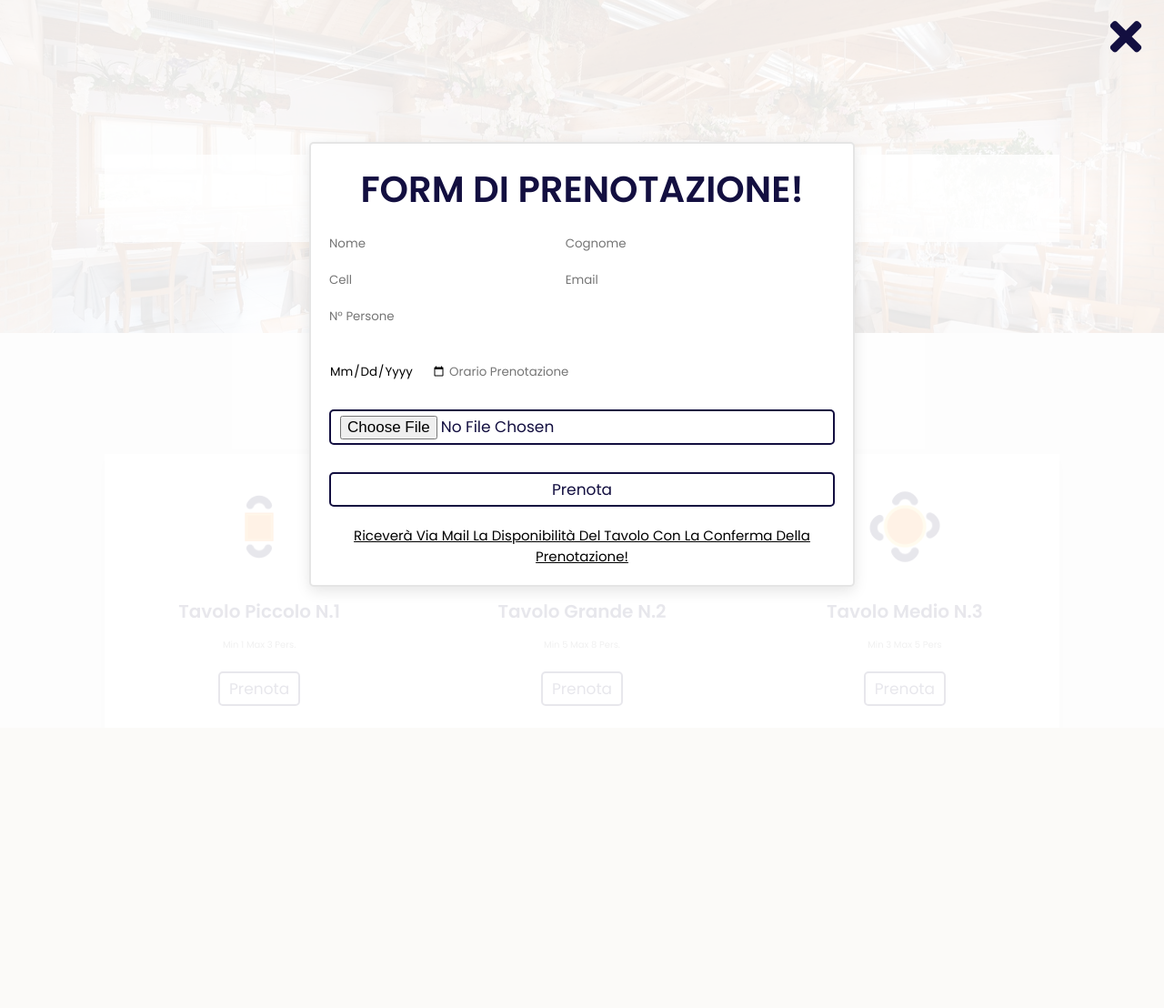
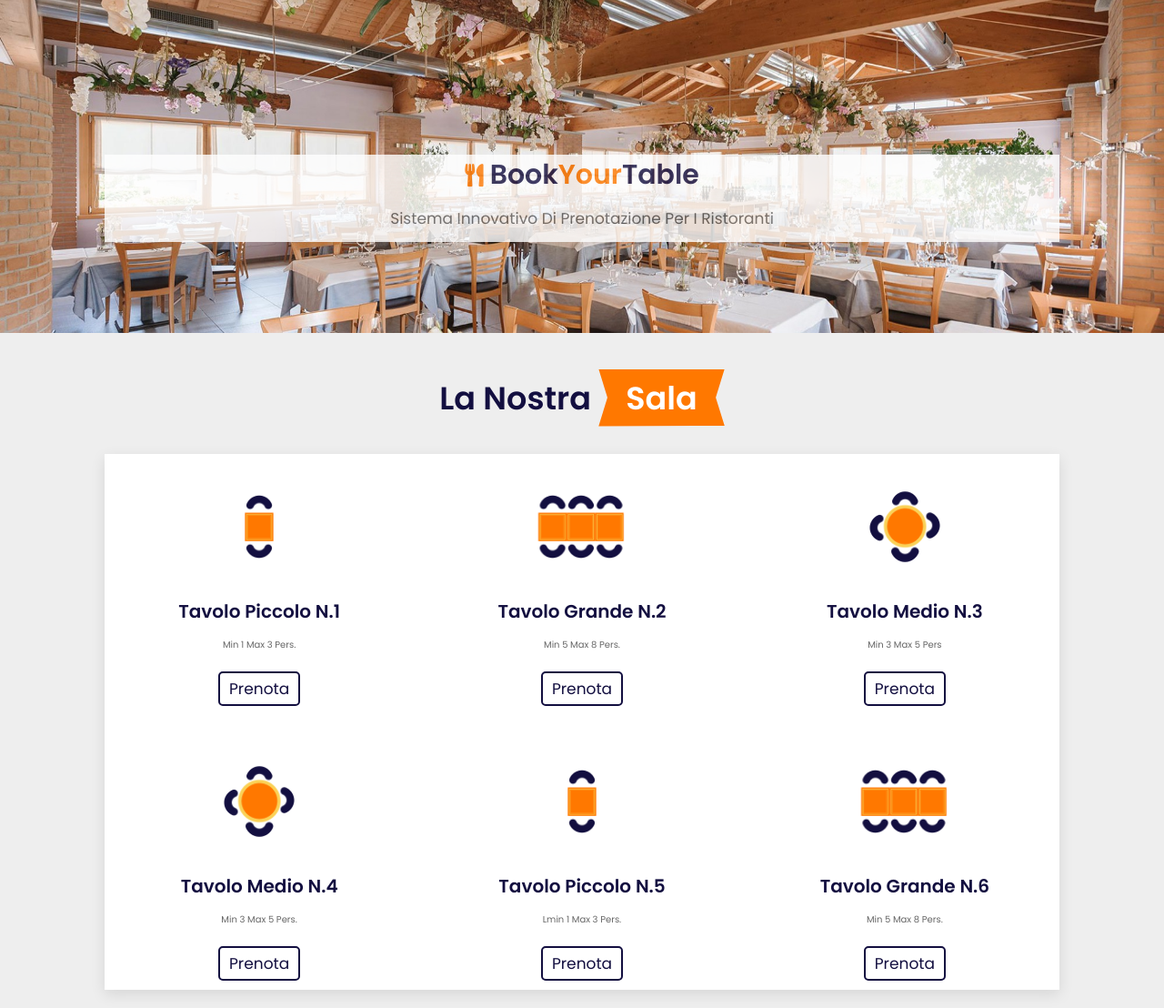
Before and after one commit to IronWolf1203/TW6-BookYourTable, a Flask app: page /test in a window 1280 px wide. Shown: the whole page at 91% size. Before the commit the page ends 776 px from the top, so only its background shows below. Run offline with Flask 2, Linux system fonts and the light colour scheme.

Commit message:
aggiornamento

```diff
--- a/app.py
+++ b/app.py
@@ -1,21 +1,26 @@
-from flask import Flask, render_template, make_response, send_from_directory, request, redirect, json
+from flask import Flask, render_template, \
+    make_response, send_from_directory, request, redirect, json, jsonify
 
 app = Flask(__name__)
 
 
-@app.route('/')
+@app.route('/test')
 def index():
-    return render_template("index.html", title="Home", link="/form")
+    return render_template("index_test.html", title="Home", link="/form")
 
 
-@app.route('/test')
+@app.route('/')
 def test():
-    return render_template("index_2.html", title="test")
+    return render_template("index.html", title="test")
 
 
-@app.route("/form")
+@app.route("/form", methods=['GET'])
 def form():
-    return render_template("form.html", title="Prenotazione")
+    table = request.args.get('table', " ")
+    size = request.args.get('size', " ")
+    reserv = {"Table": table, "Size": size}
+
+    return jsonify(reserv)#render_template("form.html", title="Prenotazione")
 
 
 """"@app.route('/form', methods=['POST'])
@@ -29,9 +34,9 @@ def reserveUp():
 
     # validate the received values
     if _name and _surname and _cell and _email and _person:
-        return redirect('/index.html')
+        return redirect('/index_test.html')
     else:
-        return json.dumps({'html': '<span>Enter the required fields</span>'})
+        return json.dumps({'html': '<span>Ente the required fields</span>'})
 """
 
 @app.route('/sw.js')
--- a/static/css/style.css
+++ b/static/css/style.css
@@ -199,7 +199,7 @@ section{
 }
 .reserve-form-container{
     position: fixed;
-    top:0; left: 0;
+    top:-105%; left: 0;
     z-index: 10000;;
     height:100%;
     width:100%;
@@ -207,7 +207,7 @@ section{
     display: flex;
     align-items: center;
     justify-content: center;
-    opacity: 1;
+    opacity: 0;
 }
 
 
--- a/static/js/main.js
+++ b/static/js/main.js
@@ -12,18 +12,31 @@ window.onload = () => { 'use strict';
 
 
 
-/*function display_form(table_size,table_num){
+function display_form(table_size,table_num){
+   $.ajax({
+        type: 'GET',
+        url: "http://localhost:5000/form",
+        data: {
+            table: table_num,
+            size: table_size
+        }, success: function (result){
+            //console.log(result['Table'])
+             $("#test").html("test "+result["Size"]+" "+result["Table"])
+        }
+    })
+
+
     console.log('tableValue: '+table_size+" n:"+table_num)
     let valueTable=document.getElementById("value_table")
     valueTable.innerText="Tavolo N "+table_num+" "+table_size
 
-    //document.querySelector('.reserve-form-container').classList.toggle('active');
+    document.querySelector('.reserve-form-container').classList.toggle('active');
 }
 
 function remove(){
     document.querySelector('.reserve-form-container').classList.remove('active');
 }
-
+/*
 $( document ).ready(function() {
 
     });
--- a/static/sw.js
+++ b/static/sw.js
@@ -1,7 +1,7 @@
 let cacheName = 'ByT';
 
 let filesToCache = [
-    'templates/index.html',
+    'templates/index_test.html',
     'static/css/style.css',
     'static/js/main.js'
 ];
--- a/templates/index_2.html
+++ /dev/null
@@ -1,120 +0,0 @@
-<!DOCTYPE html>
-<html lang="it">
-<head>
-    <meta charset="UTF-8">
-    <title>Book Your Table - {{ title }}</title>
-
-    <meta name="viewport" content="width=device-width, initial-scale=1.0">
-    <link href="../static/manifest.json" rel="manifest" >
-    <meta name="theme-color" content="white"/>
-
-
-    <link href="https://cdnjs.cloudflare.com/ajax/libs/font-awesome/5.15.4/css/all.min.css" rel="stylesheet" >
-    <link href="../static/css/style.css" rel="stylesheet" >
-
-    <script src="https://ajax.googleapis.com/ajax/libs/jquery/3.5.1/jquery.min.js"></script>
-
-</head>
-<body onload="test()">
-<!--<header class="header">
-
-    <a href="#" class="logo"> <i class="fas fa-utensils"></i> BookYourTable </a>
-
-    <nav class="navbar">
-        <a href="#home">home</a>
-        <a href="#reserved">reserved</a>
-    </nav>
-
-    <div class="icons">
-        <div class="fas fa-user" id="login-btn"></div>
-    </div>
-
-</header>
--->
-
-<section class="home" id="home">
-
-    <div class="content">
-
-        <h3><a href="#" class="logo"> <i class="fas fa-utensils"></i></a> Book<span>Your</span>Table</h3>
-        <p>Sistema innovativo di prenotazione per i ristoranti</p>
-    </div>
-
-</section>
-
-<section class="sala" id="sala">
-
-    <h1 class="heading"> la nostra <span>sala</span> </h1>
-
-        <div class="table-container">
-            <div class="table">
-                <img src="../static/images/TABLE2.png" alt="">
-                <h3>Tavolo piccolo n.1</h3>
-                <p> min 1 max 3 pers.</p>
-                <a tipe="button" class="btn" id="form-btn1" onclick=display_form("piccolo","1") >prenota</a>
-            </div>
-            <div class="table">
-                <img src="../static/images/TABLE6.png" alt="">
-                <h3>Tavolo grande n.2 </h3>
-                <p>min 5 max 8 pers.</p>
-                <a class="btn" id="form-btn2" onclick=display_form("grande","2")>prenota</a>
-            </div>
-            <div class="table">
-                <img src="../static/images/TABLE4.png" alt="">
-                <h3>Tavolo medio n.3</h3>
-                <p>min 3 max 5 pers</p>
-                <a class="btn" id="form-btn3" onclick=display_form("medio","3")>prenota</a>
-            </div>
-            <div class="table">
-                <img src="../static/images/TABLE4.png" alt="">
-                <h3>Tavolo medio n.4</h3>
-                <p>min 3 max 5 pers.</p>
-                <a class="btn" id="form-btn4" onclick=display_form("medio","4")>prenota</a>
-            </div>
-            <div class="table">
-                <img src="../static/images/TABLE2.png" alt="">
-                <h3>Tavolo piccolo n.5</h3>
-                <p>Lmin 1 max 3 pers.</p>
-                <a class="btn" id="form-btn5" onclick=display_form("piccolo","5")>prenota</a>
-            </div>
-            <div class="table">
-                <img src="../static/images/TABLE6.png" alt="">
-                <h3>Tavolo grande n.6</h3>
-                <p>min 5 max 8 pers.</p>
-                <a class="btn" id="form-btn6" onclick=display_form("grande","6")>prenota</a>
-            </div>
-
-        </div>
-
-</section>
-
-<div class="reserve-form-container">
-
-    <span class="fas fa-times" id="close-reserve-form" onclick="remove()"></span>
-
-    <form action="">
-        <h3>FORM DI PRENOTAZIONE!</h3>
-        <div>
-            <input type="text" name="Nome"  class="input" placeholder="Nome" required>
-            <input type="text" name="Cognome"  class="input" placeholder="Cognome" required>
-        </div>
-        <div>
-            <input type="number" name="Cell"  class="input" placeholder="Cell" required>
-            <input type="email" name="Email"  class="input" placeholder="Email" required>
-        </div>
-        <input type="number" name="Persone"  class="input" placeholder="N° Persone" required>
-        <a id="value_table"></a>
-        <div>
-            <input type="date" name="Data"  class="input" placeholder="Data prenotazione" required>
-            <input type="numer" name="Orario"  class="input" placeholder="Orario prenotazione" required>
-        </div>
-        <input type="file" name="Documento" class="btn" value="Allega Documento">
-        <input type="submit" id="prenota" class="btn" value="Prenota"></input>
-        <p>Riceverà via mail la disponibilità del tavolo con la conferma della prenotazione!</p>
-    </form>
-    </div>
-
-<script language="JavaScript" src="../static/js/main.js"></script>
-    </body>
-
-</html>
```
Also changed, not shown: templates/index.html (+82 -8 lines), templates/index_test.html (added, +47 -0 lines).
